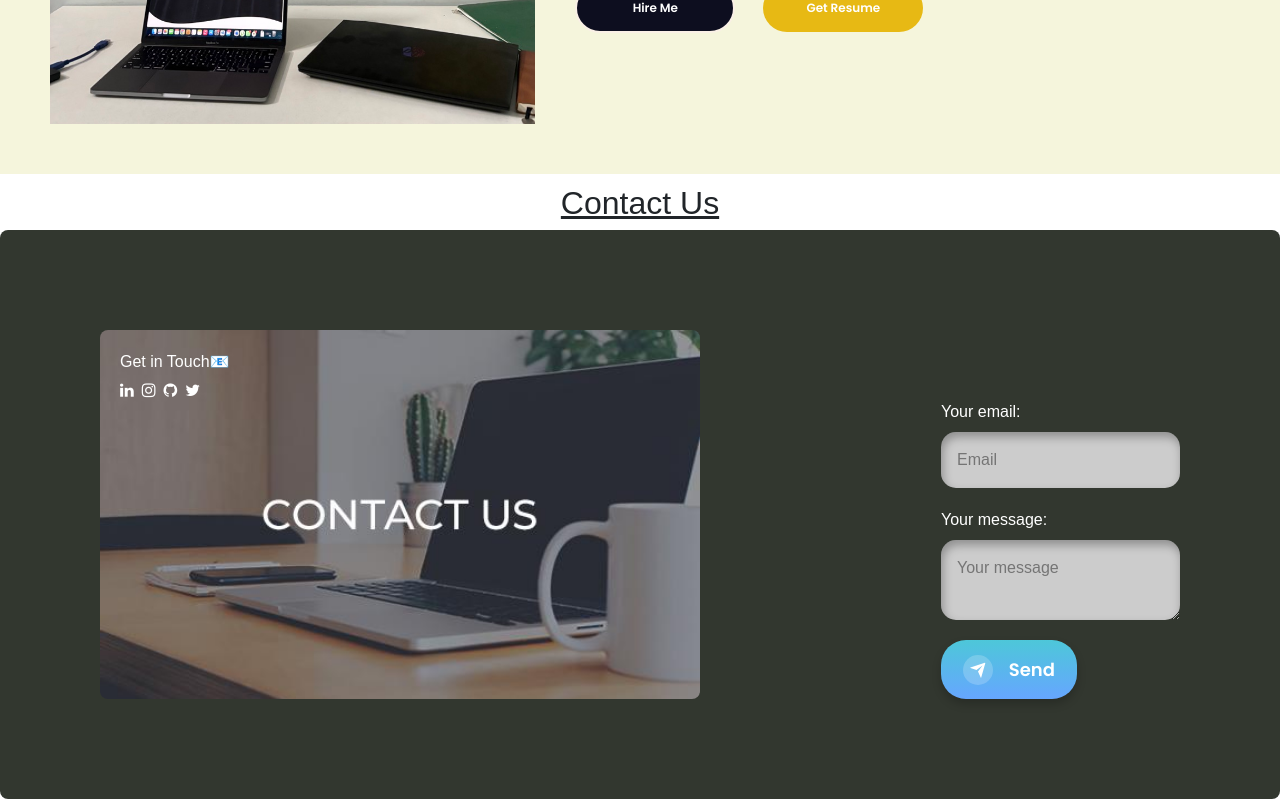
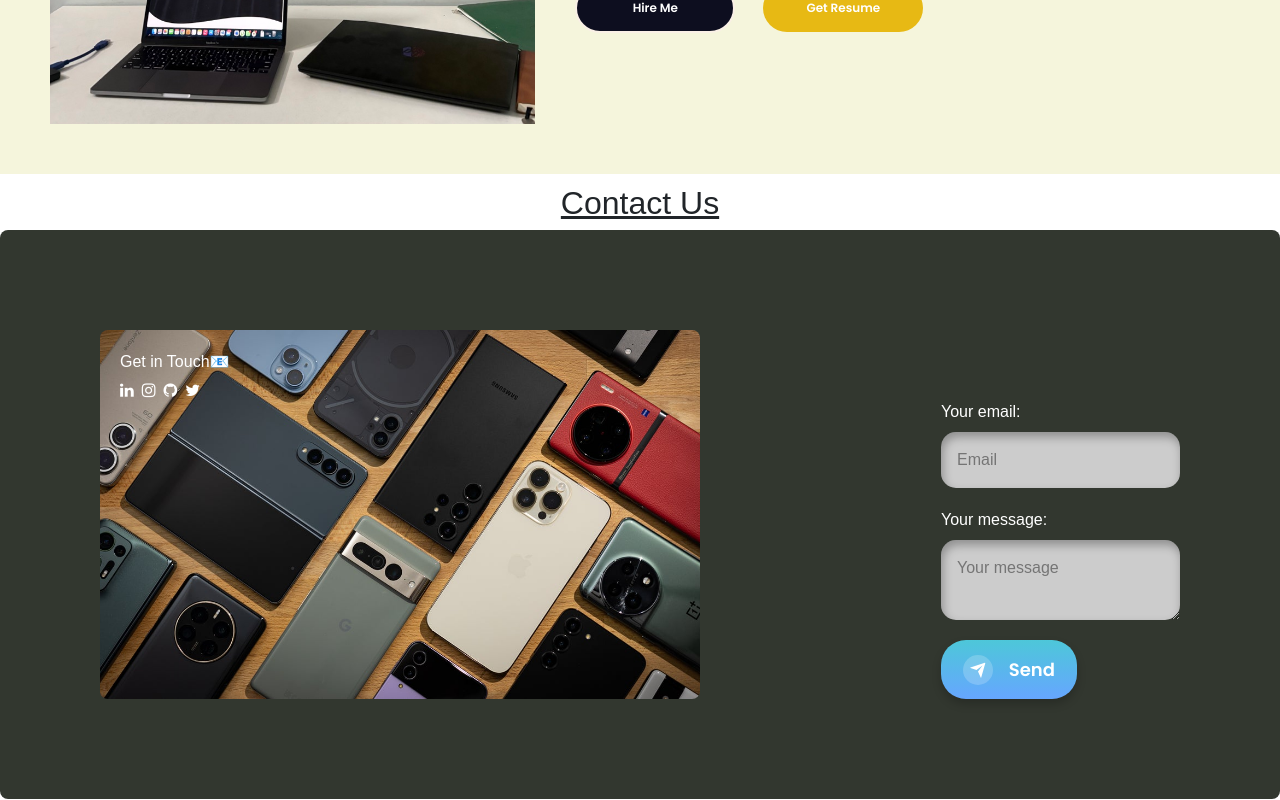
Before and after one commit to Himanshu0071/Resume, a React (Create React App) app: page / in a window 1280 px wide. Shown: the part 1392-2192 px from the top of the page. Built offline with nearby package versions, Linux system fonts and the light colour scheme; a web font is replaced by a local one.

Commit message:
changed contactUs image

```diff
--- a/src/PortfolioContainer/ContactMe/ContactForm.css
+++ b/src/PortfolioContainer/ContactMe/ContactForm.css
@@ -20,7 +20,7 @@
 }
 
 .get-in-touch {
-    background-image: url('../../assets/ContactMe/bg.jpg');
+    background-image: url('../../assets/ContactMe/contactUs.jpeg');
     background-size: cover;
     width: 600px;
     text-align: left;
```
Also changed, not shown: src/assets/ContactMe/bg.jpg (deleted), src/assets/ContactMe/contactUs.jpeg (added).
